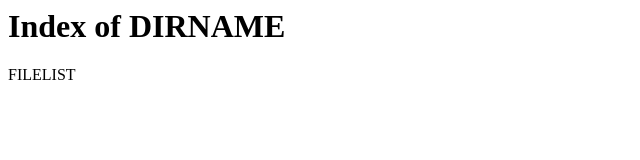
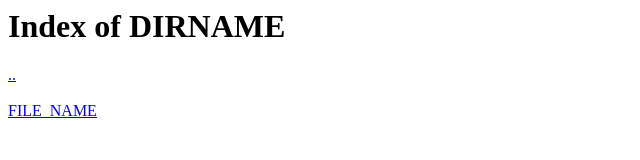
Before and after one commit to tecs/bashttpd, a plain HTML site: page doc/index.htm in a window 1280 px wide. Shown: the whole page, without its empty margins (0-640 px from the left). Drawn offline with Linux system fonts and the light colour scheme.

Commit message:
Better templating

```diff
--- a/doc/index.htm
+++ b/doc/index.htm
@@ -3,7 +3,9 @@
 		<title>Index of DIRNAME</title>
 		<body>
 			<h1>Index of DIRNAME</h1>
-			FILELIST
+			<a href="UP_HREF">..</a> <br/> <br/>
+
+			<FILELIST><a href="FILE_HREF">FILE_NAME</a><br/></FILELIST>
 		</body>
 	</head>
 </html>
```
Also changed, not shown: 1 other file.
